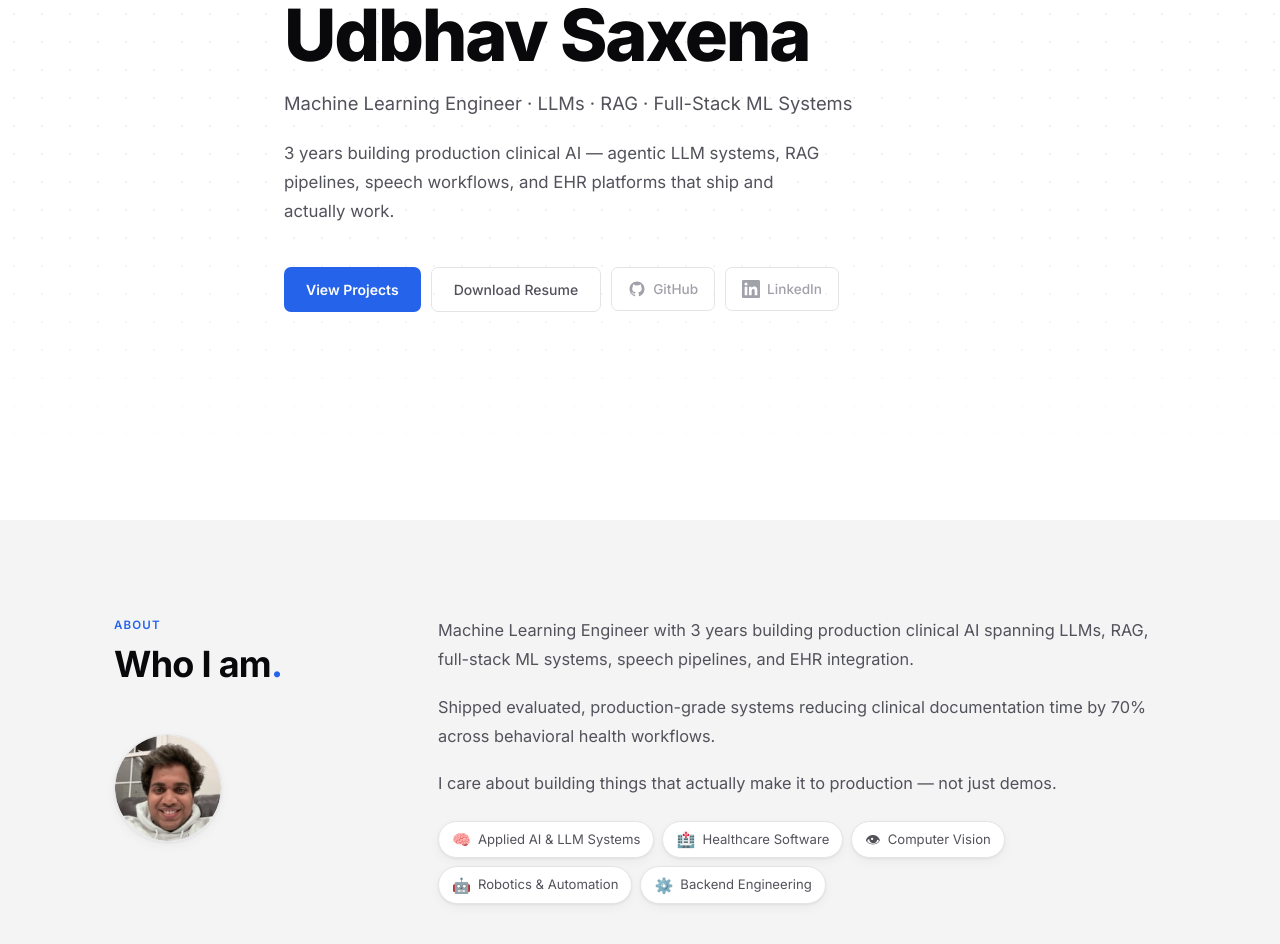
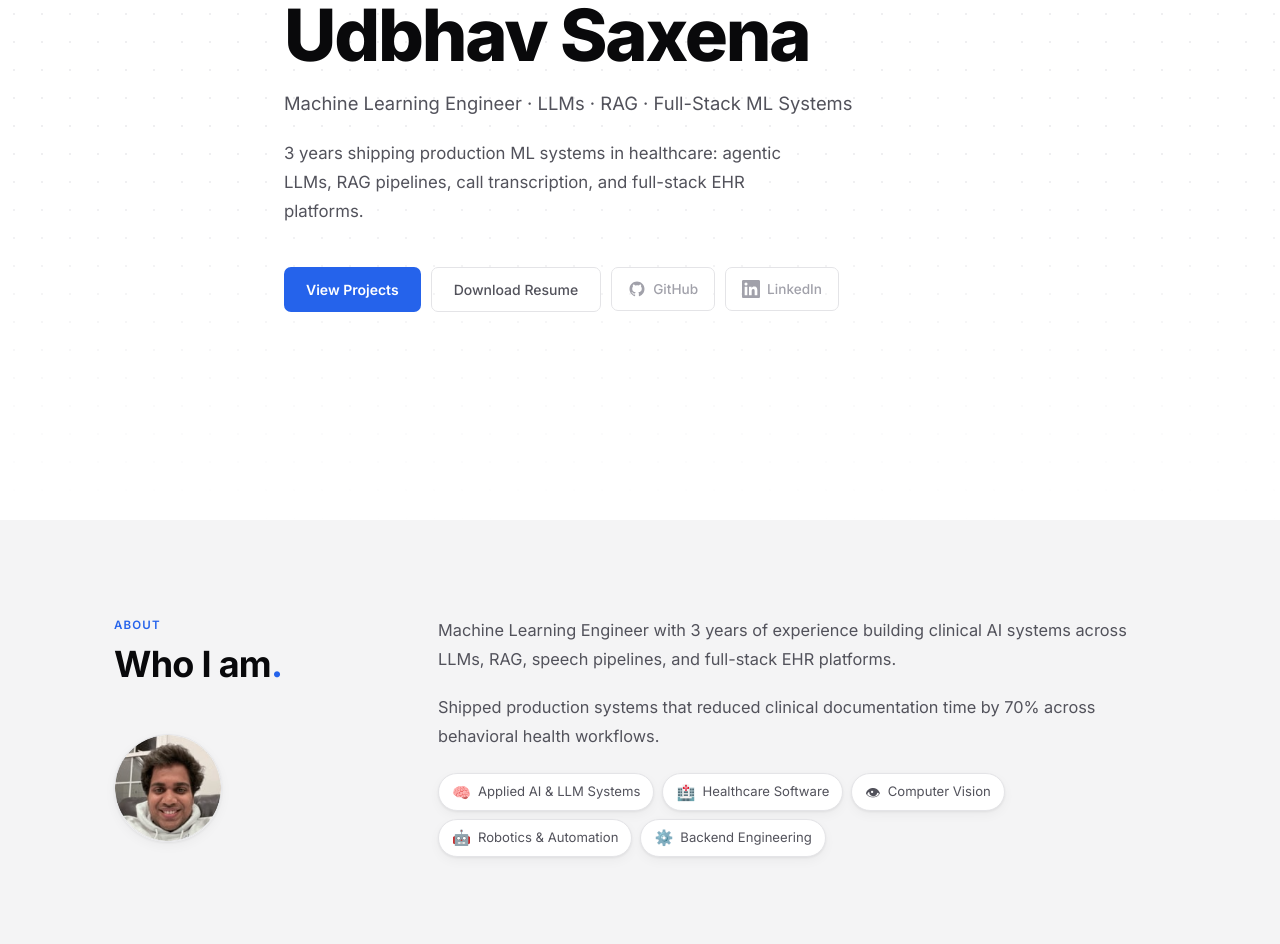
Before and after one commit to udbhavsaxena/udbhavsaxena.github.io, a React (Vite) app: page / in a window 1280 px wide. Shown: the part 280-1224 px from the top of the page. Built offline with nearby package versions, Linux system fonts and the light colour scheme.

Commit message:
fix pitch and about copy: remove em dashes and corny lines

```diff
--- a/src/data/content.js
+++ b/src/data/content.js
@@ -5,7 +5,7 @@ export const meta = {
   name: "Udbhav Saxena",
   title: "Machine Learning Engineer · LLMs · RAG · Full-Stack ML Systems",
   pitch:
-    "3 years building production clinical AI — agentic LLM systems, RAG pipelines, speech workflows, and EHR platforms that ship and actually work.",
+    "3 years shipping production ML systems in healthcare: agentic LLMs, RAG pipelines, call transcription, and full-stack EHR platforms.",
   email: "udbhav.saxena@gmail.com",
   github: "https://github.com/udbhavsaxena",
   linkedin: "https://www.linkedin.com/in/udbhav-saxena/",
@@ -13,9 +13,8 @@ export const meta = {
   photo: "/e.png",
 };
 
-export const about = `Machine Learning Engineer with 3 years building production clinical AI spanning LLMs, RAG, full-stack ML systems, speech pipelines, and EHR integration.
-Shipped evaluated, production-grade systems reducing clinical documentation time by 70% across behavioral health workflows.
-I care about building things that actually make it to production — not just demos.`;
+export const about = `Machine Learning Engineer with 3 years of experience building clinical AI systems across LLMs, RAG, speech pipelines, and full-stack EHR platforms.
+Shipped production systems that reduced clinical documentation time by 70% across behavioral health workflows.`;
 
 export const experience = [
   {
```
